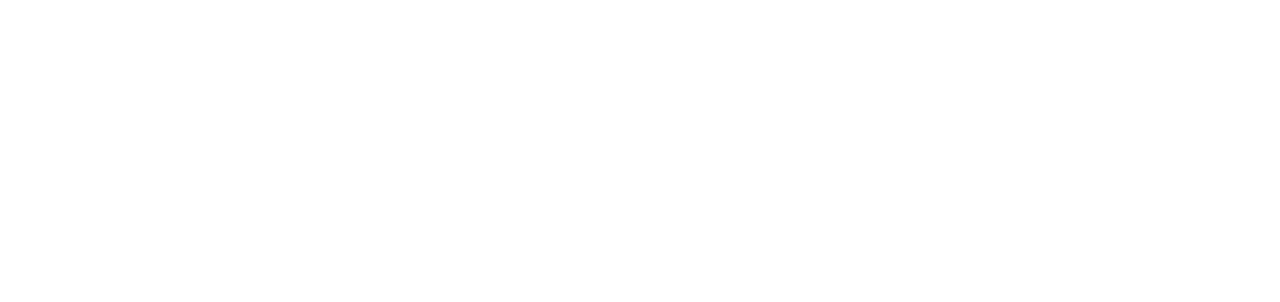
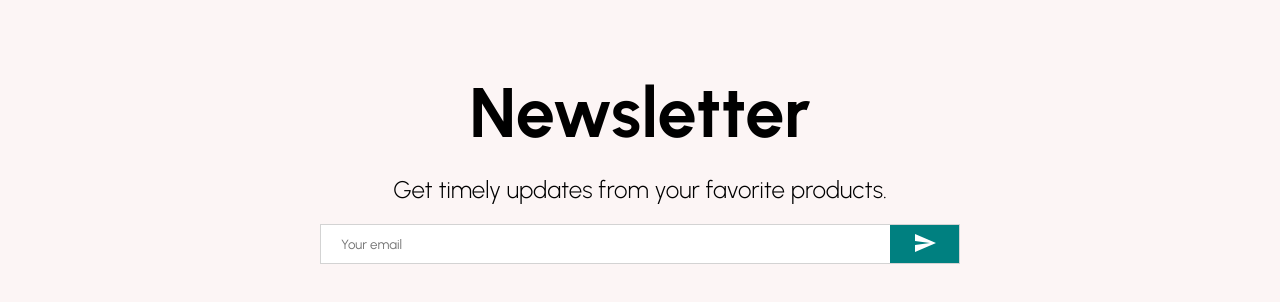
Before and after one commit to msuleman10/Ecommerce-website, a React (Create React App) app: page / in a window 1280 px wide. Shown: the part 2318-2620 px from the top of the page. Before the commit the page ends 2245 px from the top, so only its background shows below. Built offline with nearby package versions, Linux system fonts and the light colour scheme.

Commit message:
Adding newsletter component and styling this component.

```diff
--- a/src/Data.js
+++ b/src/Data.js
@@ -4,18 +4,21 @@
         img: "pngegg.png",
         title: "SUMMER SALE",
         desc: "DON'T COMPROMISE ON STYLE! GET FLAT 30% OFF FOR NEW ARRIVALS.",
+        bg: "f5fafd"
     },
     {
         id: 2,
         img: "https://i.ibb.co/DG69bQ4/2.png",
         title: "AUTUMN COLLECTION",
         desc: "DON'T COMPROMISE ON STYLE! GET FLAT 30% OFF FOR NEW ARRIVALS.",
+        bg: "fcf1ed"
     },
     {
         id: 3,
         img: "https://i.ibb.co/cXFnLLV/3.png",
         title: "LOUNGEWEAR LOVE",
         desc: "DON'T COMPROMISE ON STYLE! GET FLAT 30% OFF FOR NEW ARRIVALS.",
+        bg: "fbf0f4"
     },
 ];
 
--- /dev/null
+++ b/src/Style/newsletter.css
@@ -0,0 +1,36 @@
+.newsletter-container{
+    height: 60vh;
+    background-color: #fcf5f5;
+    display: flex;
+    align-items: center;
+    justify-content: center;
+    flex-direction: column;
+}
+.newsletter-container h1{
+    font-size: 70px;
+    margin-bottom: 20px;
+}
+.newsletter-desc{
+    font-size: 24px;
+    font-weight: 300;
+    margin-bottom: 20px;
+}
+.newsletter-input-container{
+    width: 50%;
+    height: 40px;
+    background-color: white;
+    display: flex;
+    justify-content: space-between;
+    border: 1px solid lightgray;
+}
+.newsletter-input-container input{
+    border: none;
+    flex: 8;
+    padding-left: 20px;
+}
+.newsletter-input-container button{
+    flex: 1;
+    border: none;
+    background-color: teal;
+    color: white;
+}
--- a/src/Style/slider.css
+++ b/src/Style/slider.css
@@ -4,13 +4,6 @@
     display: flex;
     position: relative;
     overflow: hidden;
-}
-
-.slide{
-    min-width: 100vw;
-    height: 100vh;
-    display: flex;
-    align-items: center;
 }
 .image-container {
     height: 100%;
--- /dev/null
+++ b/src/components/Newsletter.jsx
@@ -0,0 +1,19 @@
+import { Send } from "@mui/icons-material";
+import "../Style/newsletter.css"
+
+const Newsletter = () => {
+    return (
+        <div className="newsletter-container">
+            <h1>Newsletter</h1>
+            <div className="newsletter-desc">Get timely updates from your favorite products.</div>
+            <div className="newsletter-input-container">
+                <input type="email" placeholder="Your email"/>
+                <button>
+                    <Send />
+                </button>
+            </div>
+        </div>
+    );
+};
+
+export default Newsletter;
--- a/src/components/Slider.jsx
+++ b/src/components/Slider.jsx
@@ -28,6 +28,14 @@
     transform: translateX(${(props) => props.slideindex * -100}vw);
     transition: all 1s ease;
 `
+
+const Sliders = styled.div`
+    min-width: 100vw;
+    height: 100vh;
+    display: flex;
+    align-items: center;
+    background-color: #${props=>props.bg};
+`
 const Slider = () => {
     const [slideIndex , setSlideIndex] = useState(0)
     const handelClick = (direction) =>{
@@ -45,7 +53,7 @@
             <Wrapper slideindex={slideIndex}>
                 {sliderItems.map((item)=>{
                     return(
-                    <div className="slide" key={item.id}>
+                    <Sliders key={item.id} bg={item.bg}>
                         <div className="image-container">
                             <img src={item.img} alt="man-img" />
                         </div>
@@ -54,7 +62,7 @@
                             <p>{item.desc}</p>
                             <button>SHOW NOW</button>
                         </div>
-                    </div>
+                    </Sliders>
                     )
                 })}
             </Wrapper>
--- a/src/pages/Home.jsx
+++ b/src/pages/Home.jsx
@@ -4,6 +4,7 @@
 import Slider from '../components/Slider'
 import Categories from '../components/Categories'
 import Products from '../components/Products'
+import Newsletter from '../components/Newsletter'
 
 const Home = () => {
     return (
@@ -13,6 +14,7 @@
             <Slider />
             <Categories />
             <Products />
+            <Newsletter />
         </div>
     )
 }
```
